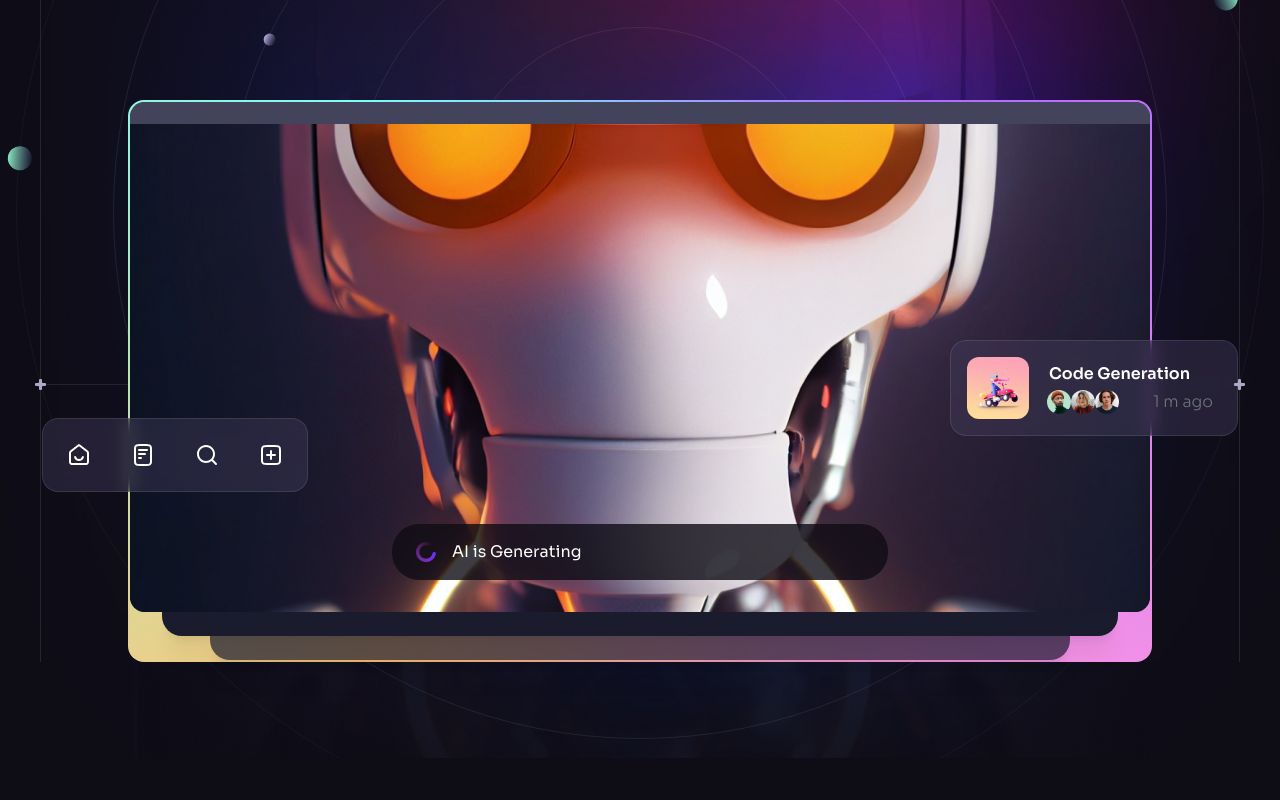
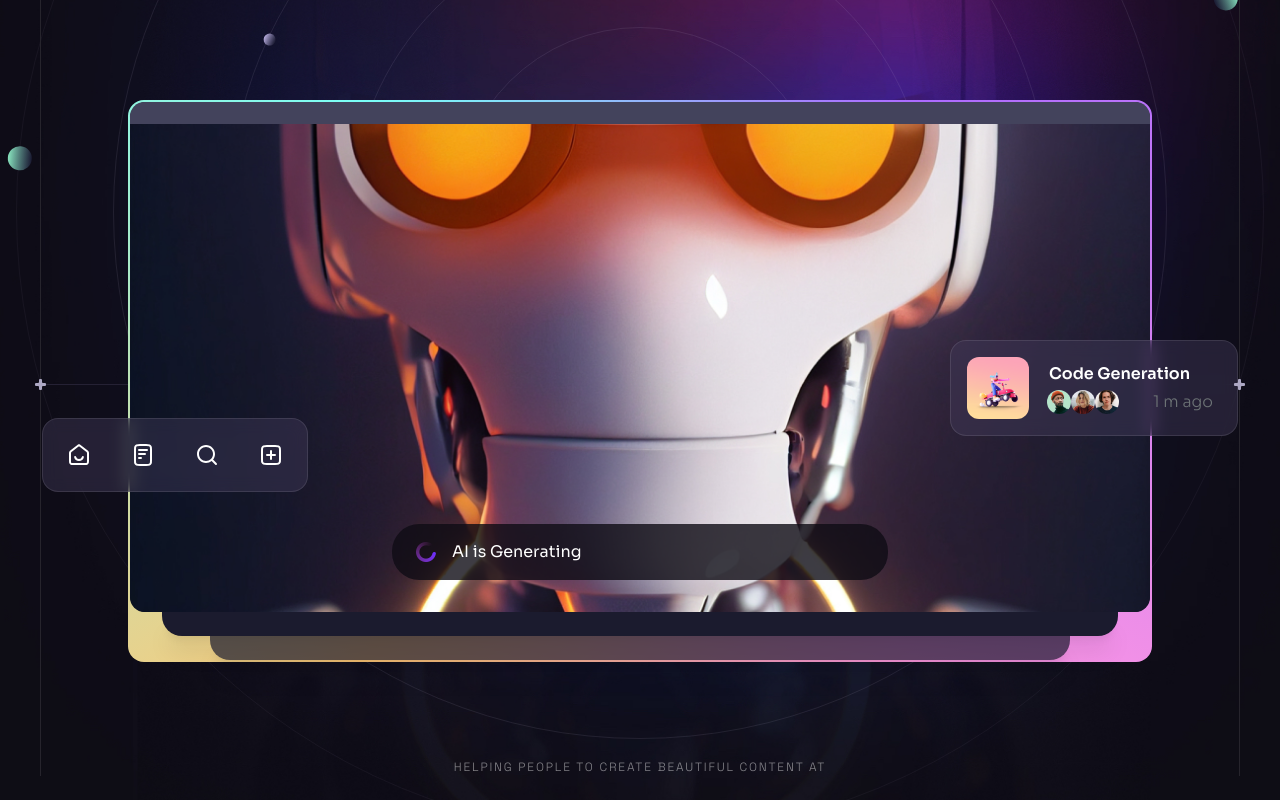
Before and after one commit to ahteshamsalamatansari/sass-ui-react, a React (Vite) app: page / in a window 1280 px wide. Shown: the part 500-1300 px from the top of the page. Before the commit the page ends 1258 px from the top, so only its background shows below. Built offline with nearby package versions, Linux system fonts and the light colour scheme.

Commit message:
Going towards logos and

```diff
--- a/src/components/CompanyLogos.jsx
+++ b/src/components/CompanyLogos.jsx
@@ -1,8 +1,11 @@
 import React from 'react'
 
-const CompanyLogos = () => {
+const CompanyLogos = ({className}) => {
   return (
-    <div>CompanyLogos</div>
+    <div className={className}>
+      <h5 className='tagline mb-6 text-center text-n-1/50'>Helping people to create beautiful content at</h5>
+
+    </div>
   )
 }
 
--- a/src/components/Hero.jsx
+++ b/src/components/Hero.jsx
@@ -7,6 +7,7 @@ import { ScrollParallax } from "react-just-parallax";
 import { useRef } from "react";
 import Generating from "./Generating";
 import Notification from "./Notification";
+import CompanyLogos from "./CompanyLogos";
 const Hero = () => {
   const parallaxRef = useRef(null);
   return (
@@ -84,6 +85,7 @@ const Hero = () => {
           </div>
           <BackgroundCircles />
         </div>
+        <CompanyLogos className="hidden relative z-10 mt-20 lg:block" />
       </div>
       <BottomLine />
     </Section>
```
